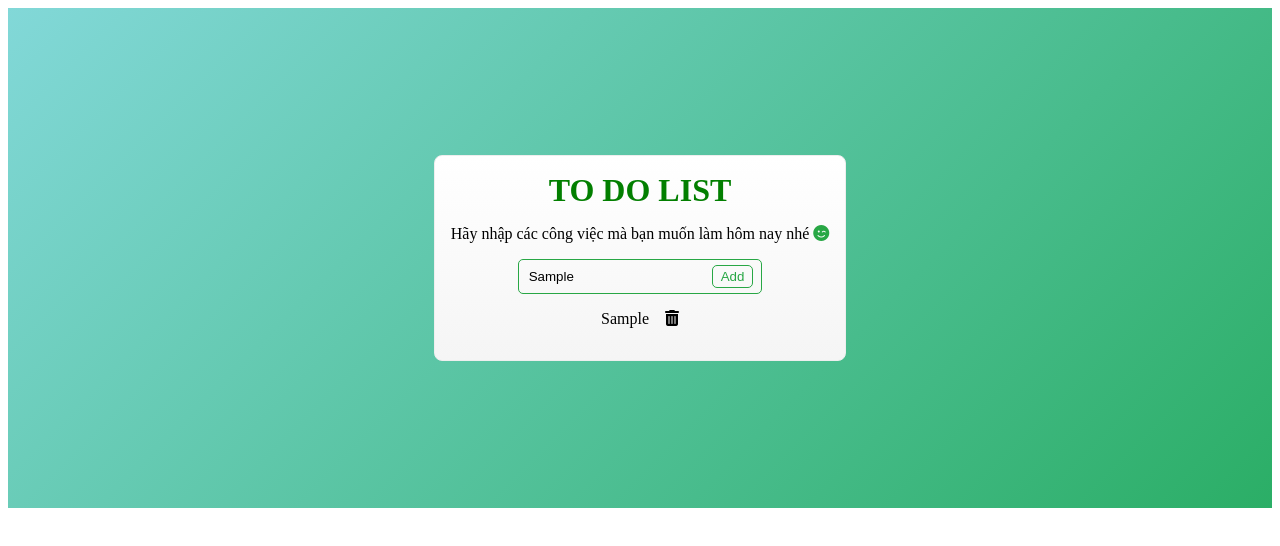
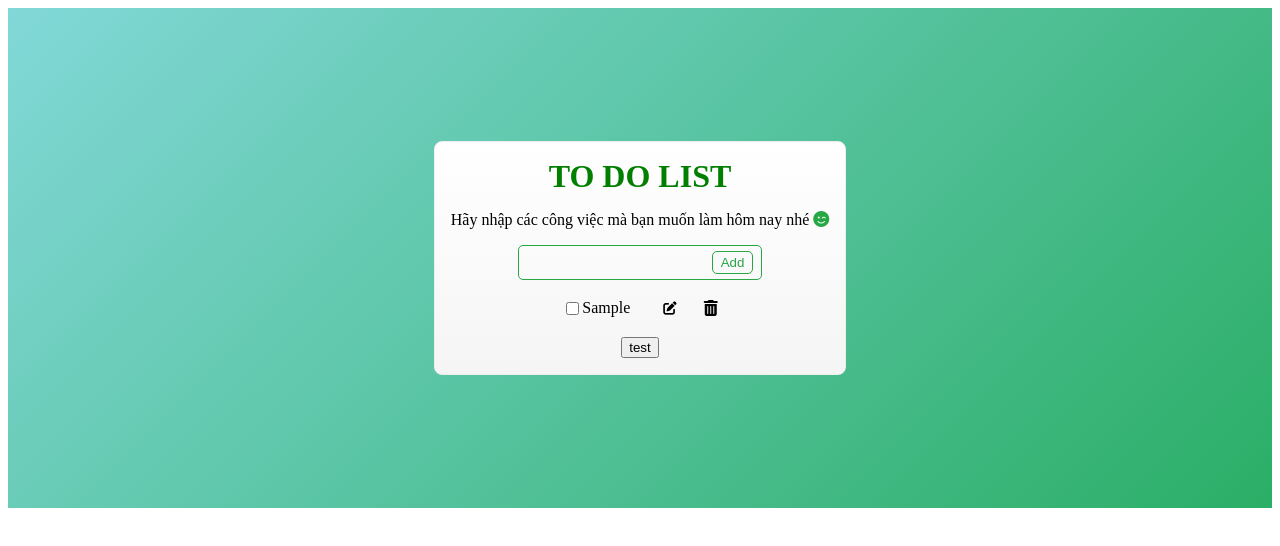
Before and after one commit to CongNam18165/todolist, a plain HTML site: page index.html in a window 1280 px wide. Both pictures are taken after typing "Sample" into the empty fields and a click on the button "Add". Drawn offline with Linux system fonts and the light colour scheme.

Commit message:
upload18_7

```diff
--- a/index.html
+++ b/index.html
@@ -18,12 +18,19 @@
             <div class="box-input">
                 <input class="input" />
                 <button class="button">Add</button>
+                <button class="update none">Update</button>
             </div>
             <ul class="ul">
             </ul>
+            <!-- <table>
+
+            </table> -->
+            <div>
+                <button class="test">test</button>
+            </div>
         </div>
     </div>
-    <script src = "main.js"></script>
+    <script src="main.js"></script>
 </body>
 
 </html>
--- a/main.css
+++ b/main.css
@@ -58,6 +58,31 @@
     margin-left: 16px;
     cursor: pointer;
 }
+.box-jobs{
+    display:flex;
+    justify-content: space-between;
+    align-items: center;
+}
+.box-jobs span{
+    min-width: 70px;
+}
+.edit-btn{
+    background-color: transparent;
+    border: none;
+}
+.edit-btn i{
+    padding: 5px;
+    cursor: pointer;
+}
+.block{
+    display: block;
+}
+.none{
+    display: none;
+}
+table{
+    font-size: 12px;
+}
 @keyframes blink {
     0% {
       color: red;
--- a/main.js
+++ b/main.js
@@ -1,13 +1,19 @@
 let button = document.querySelector(".button");
-let value = document.querySelector(".input");
+let updateBtn = document.querySelector(".update")
+let input = document.querySelector(".input");
 let ul = document.querySelector(".ul");
+let test = document.querySelector(".test");
 
-let DataJobs = JSON.parse(localStorage.getItem("Datas")) !== null ? JSON.parse(localStorage.getItem("Datas")) : []; // lấy dữ liệu công việc trước đó ở localStorage
+let dataJobs = JSON.parse(localStorage.getItem("Datas")) !== null ? JSON.parse(localStorage.getItem("Datas")) : []; // lấy dữ liệu công việc trước đó ở localStorage
 function render() {
-    if (DataJobs === null) { // nếu mảng vừa lấy Datas có giá trị null thì thực hiện khối code dưới
-        ul.innerHTML = "" // trong thẻ ul không có thẻ nào hết
+    if (dataJobs === null) { // nếu mảng vừa lấy Datas có giá trị null thì thực hiện khối code dưới
+        table.innerHTML = "" // trong thẻ ul không có thẻ nào hết
     }
     else {
+        // table.innerHTML = `<tr>
+        // <th>STT</th><th>Tên Công Việc</th><th>Ngày thêm</th><th>Ngày sửa gần nhất</th>
+        // <th>Sửa</th><th>Xóa</th><th></th>
+        // </tr>`
         getData(); //chạy hàm getData
     }
 }
@@ -15,29 +21,93 @@ function render() {
 render(); //chạy hàm render
 function getData() {
     ul.innerHTML = ""; // Xóa nội dung hiện tại của ul
-    DataJobs.forEach((data,index) => { //duyệt qua các phần tử của mảng DataJobs
+    dataJobs.forEach((data, index) => { //duyệt qua các phần tử của mảng DataJobs
         let li = document.createElement("li"); // tạo element li
-        li.textContent = data; // cho thẻ li có nội dung là data
-        li.innerHTML += `<i class="trash fa-solid fa-trash-can"></i>`// thêm icon bên cạnh nội dung của thẻ li
+
+        li.innerHTML =
+        // `
+        // <tr>
+        // <td>${index+1}</td><td><span>${data}</span></td>
+        // <td></td><td></td>
+        // <td><button class="edit-btn"><i class="fa-solid fa-pen-to-square"></i></button></td>
+        // <td><i class="trash fa-solid fa-trash-can"></i></td>
+        // <td><input class="checkbox" type = "checkbox"></input></td>
+        // </tr>
+
+        `<div class="box-jobs">
+        <input class="checkbox" type = "checkbox"></input>
+        <span>${data}</span>
+        <button class="edit-btn"><i class="fa-solid fa-pen-to-square"></i></button>
+        <i class="trash fa-solid fa-trash-can"></i>
+        </div>`
         li.classList.add("li") // thêm class li vào element li
         ul.appendChild(li);// render thẻ li ra giao diện người dùng
-        let trash = document.querySelectorAll(".trash")[index]; // lấy DOM element có icon thùng rác
-        trash.addEventListener("click", function trash(event) {
-            event.target.parentElement.remove(); // xóa thẻ element chứa icon thùng rác vừa click
-            newjobs = DataJobs.filter((datajobs) => datajobs !== data)// lọc mảng list công việc vừa tạo
-            DataJobs = newjobs;// gán mảng list hiện tại là mảng mới
-            localStorage.setItem("Datas", JSON.stringify(newjobs))// lưu vào localStorage
-        })
-
+        deleteItem(data, index);
+        edit(data, index);
+        deleteItems(index);
     });
 }
-// let datas = JSON.parse(localStorage.getItem("Datas")) !== null ? JSON.parse(localStorage.getItem("Datas")) : []; //tạo mảng datas
+function deleteItem(data, index) {
+    let trash = document.querySelectorAll(".trash")[index]; // lấy DOM element có icon thùng rác
+    trash.addEventListener("click", function trashJob(event) {
+        event.target.parentElement.parentElement.remove(); // xóa thẻ element chứa icon thùng rác vừa click
+        newjobs = dataJobs.filter((dataJobs) => dataJobs !== data)// lọc mảng list công việc vừa tạo
+        dataJobs = newjobs;// gán mảng list hiện tại là mảng mới
+        localStorage.setItem("Datas", JSON.stringify(newjobs))// lưu vào localStorage
+    })
+}
+function edit(data, index) {
+    let editBtn = document.querySelectorAll(".edit-btn")[index];
+    editBtn.addEventListener("click", function editjob(e) {
+        input.value = e.target.parentElement.parentElement.querySelector("span").innerHTML
+        button.classList.add("none")
+        updateBtn.classList.remove("none")
+        let newJobs = dataJobs.filter((data) => data !== e.target.parentElement.parentElement.querySelector("span").innerHTML)
+        dataJobs = newJobs;
+        localStorage.setItem("Datas", JSON.stringify(newJobs))
+    })
+}
+function deleteItems(index) {
+    test.addEventListener("click", function test() {
+        let isCheckbox = document.querySelectorAll(".checkbox")[index];
+        if(isCheckbox.checked == true ){
+           let newjobs = dataJobs.filter((data)=> data !== isCheckbox.parentElement.querySelector("span").innerHTML)
+           dataJobs = newjobs;
+           localStorage.setItem("Datas", JSON.stringify(newjobs))
+           location.reload();
+        }
+    })
+}
+
+updateBtn.addEventListener("click", function update() {
+    dataJobs.push(input.value);
+    localStorage.setItem("Datas", JSON.stringify(dataJobs))
+    getData(); // gọi hàm getData
+    input.value = "";
+    button.classList.remove("none")
+    updateBtn.classList.add("none")
+})
 button.onclick = function () {
-    if (value.value == "") { // nếu giá trị ở ô input là rỗng thì làm việc dưới
+    if (input.value.trim() == "") { // nếu giá trị ở ô input là rỗng thì làm việc dưới
         alert("Hãy nhập công việc muốn làm") // thông báo người dùng nhập dữ liệu ô input
     } else { //nếu t/h trên sai thì làm khối lệnh dưới đây
-        DataJobs.push(value.value); // thêm giá trị ở ô input vào mảng DataJobs
-        localStorage.setItem("Datas", JSON.stringify(DataJobs)) // lưu mảng DataJobs vào localStorage
-        getData(); // gọi hàm getData
+        let isDiffrent = true;
+        dataJobs.forEach((dataJob) => {
+            if (input.value.trim() == dataJob) {
+                isDiffrent = false;
+            }
+        })
+        if (isDiffrent == true) {
+            dataJobs.push(input.value); // thêm giá trị ở ô input vào mảng DataJobs
+            localStorage.setItem("Datas", JSON.stringify(dataJobs)) // lưu mảng DataJobs vào localStorage
+            getData(); // gọi hàm getData
+            input.value = "";
+        } else {
+            alert("Việc làm đã bị trùng. Xin mời nhập lại")
+        }
     }
 }
+// thay thế những ký tự mà đoạn mã regex( gồm các ký tự mà mình không muốn trừ dấu sắc huyền và cách) thành không có gì ""
+input.addEventListener("input", function validate() {
+    input.value = input.value.replace(/[^\p{L}´` ]/gu, "")
+})
```
